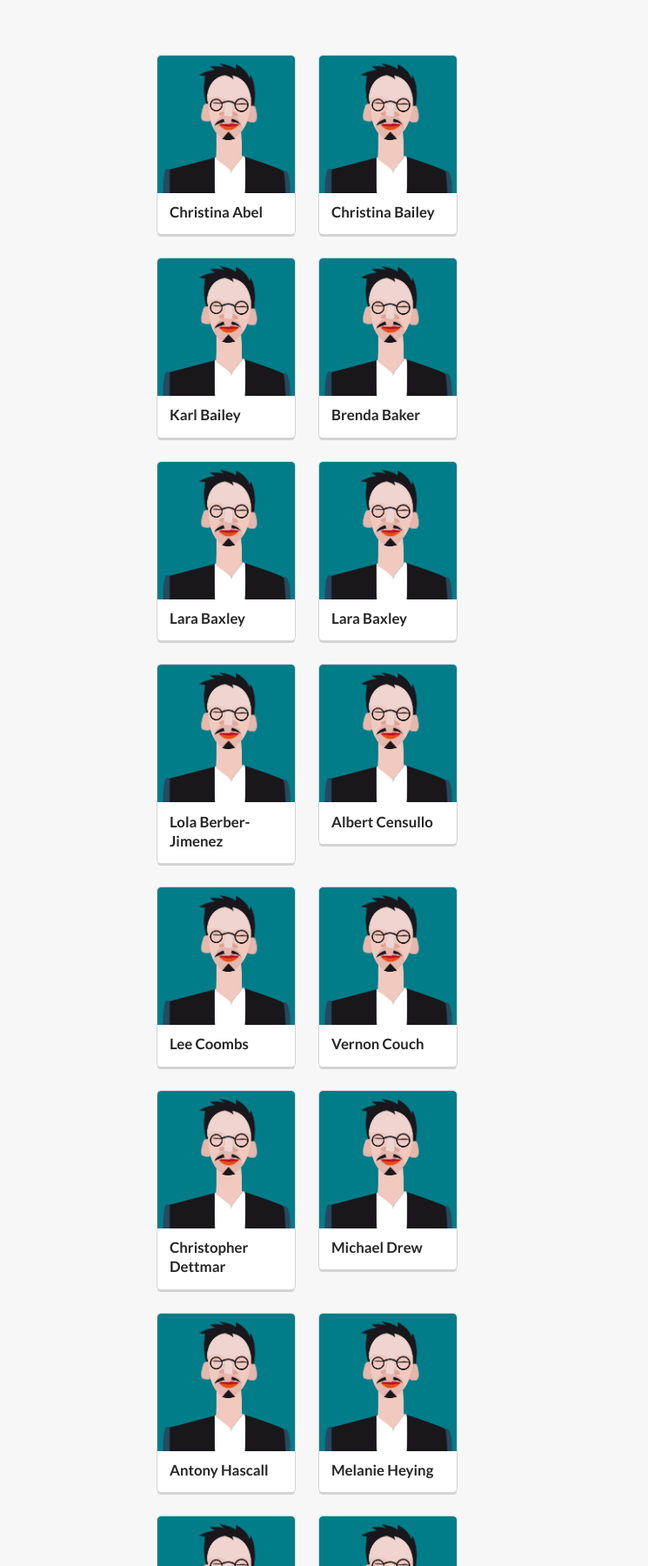
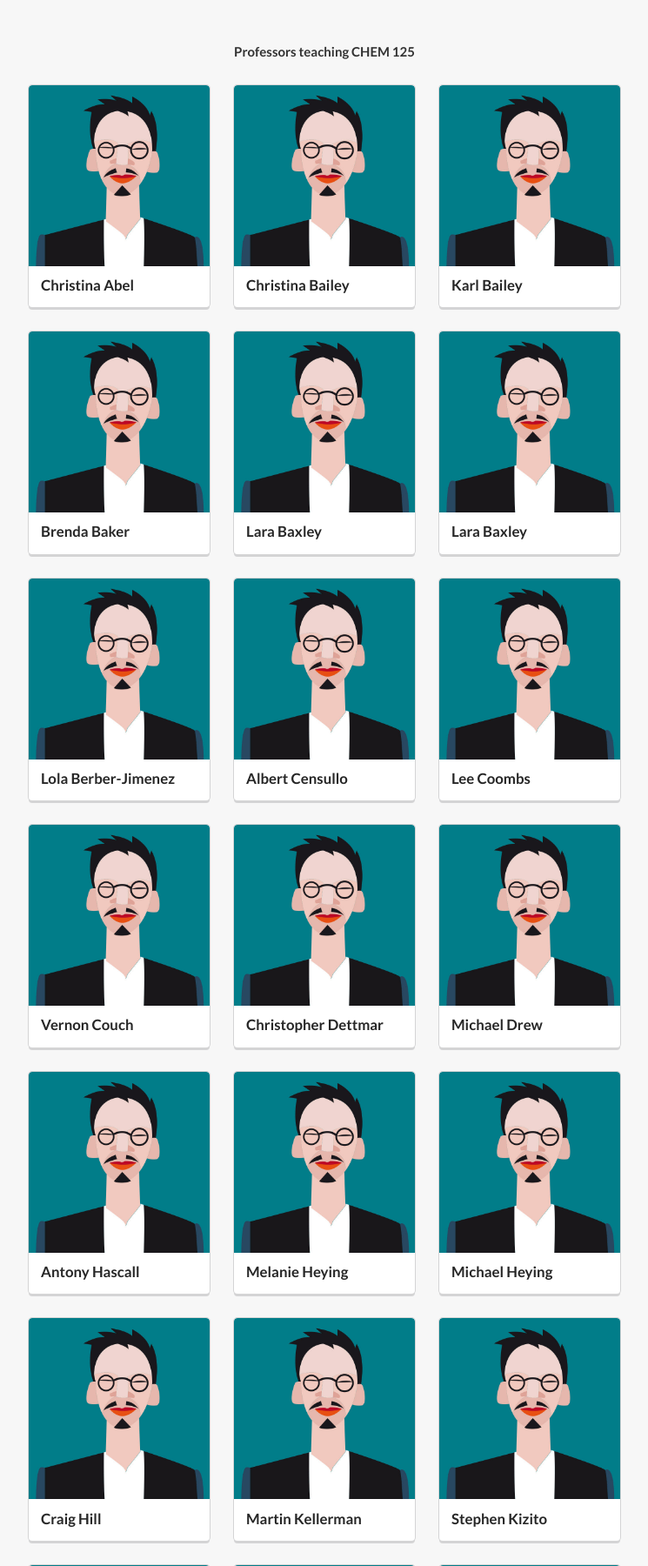
Before and after one commit to Reparadocs/MustangRatings, a Django app: page /ratings/list/396 in a window 1280 px wide. Shown: the part 132-1932 px from the top of the page at 87% size, without its empty margins (267-1012 px from the left). Run offline with Django 3.2, Linux system fonts and the light colour scheme; data comes from the database, SQL or seed files in the repository; some libraries are stand-ins or nearby versions.

```diff
--- a/MustangRatings/ratings/static/css/main.css
+++ b/MustangRatings/ratings/static/css/main.css
@@ -21,13 +21,18 @@ h1#punchline {
 	color: white;
 }
 .ui.link.cards {
-	padding-left: 40%;
+  padding-left: 40%;
+  margin-top: 50px;
+}
+.ui.three.column.grid {
+  padding-left: 300px;
+  padding-right: 300px;
+  margin-top: 50px;
 }
 
-.ui.two.column.grid {
-  padding-left: 448px;
-  padding-right: 488px;
-  margin-top: 50px;
+.form-view {
+padding-left: 500px;
+padding-right: 500px;
 }
 /*
 .darken {
--- a/MustangRatings/ratings/templates/list.html
+++ b/MustangRatings/ratings/templates/list.html
@@ -2,10 +2,11 @@
 
 {% block content %}
 <div class="list-div">
-	<div class="ui two column grid">
+	<div class="ui three column grid">
+	<center><h4>Professors teaching {{mclass.name}}</h4></center>
 	{% for pairing in pairing_list %}
 	  <div class="column">
-	    <div class="ui fluid card">
+	    <div class="ui fluid card animated fadeIn">
 	      <div class="image">
 	        <img src="../../static/images/male.jpg">
 	      </div>
```
Also changed, not shown: MustangRatings/ratings/templates/registration/login.html (+4 -4 lines).
